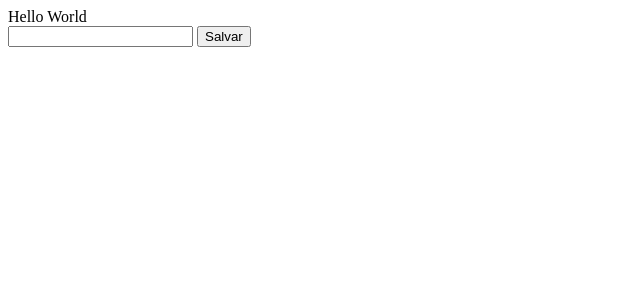
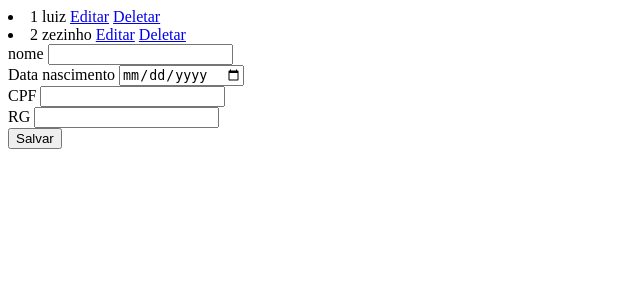
Before and after one commit to luizhenriqueti/crud-python, a Django app: page /PessoasCrud/ in a window 1280 px wide. Shown: the top 300 px of the page, without its empty margins (0-640 px from the left). Run offline with Django 4.2, Linux system fonts and the light colour scheme; data comes from the database, SQL or seed files in the repository; both versions use the stored data as it was after the commit; data that the repository does not hold is empty.

Commit message:
adicionado os campos na model:rg,cpf,data_nascimento. Criada a tabela de endereços para futura integração com a tbl pessoa

```diff
--- a/CRUD/CRUD/settings.py
+++ b/CRUD/CRUD/settings.py
@@ -38,6 +38,7 @@
     'django.contrib.messages',
     'django.contrib.staticfiles',
     'PessoasCrud',
+    'ipdb',
 ]
 
 MIDDLEWARE = [
--- a/CRUD/PessoasCrud/models.py
+++ b/CRUD/PessoasCrud/models.py
@@ -1,9 +1,23 @@
 from django.db import models
+
 
 
 # Create your models here.
 class Pessoa(models.Model):
+    id = models.IntegerField(primary_key=True)
     nome = models.CharField(max_length=100)
+    cpf = models.CharField(max_length=15)
+    rg = models.CharField(max_length=20)
+    data_nascimento = models.DateField(blank=True)
 
     def __str__(self):
         return self.nome
+
+
+class Endereco(models.Model):
+    nome = models.CharField(max_length=150)
+    numero = models.IntegerField()
+    pessoa = models.ForeignKey(Pessoa,on_delete=models.CASCADE)
+
+    def __str__(self):
+        return self.nome
--- a/CRUD/PessoasCrud/templates/index.html
+++ b/CRUD/PessoasCrud/templates/index.html
@@ -8,7 +8,7 @@
     <title>Document</title>
 </head>
 <body>
-    Hello World
+
     {% for pessoa in pessoas %}
         <li>
             {{pessoa.id}} {{pessoa.nome}}
@@ -19,9 +19,22 @@
 
     <form action="{% url 'salvar' %}" method="POST">
         {% csrf_token %}
-        <input type="text" name="nome" id="nome">
+        <div>
+            <label>nome</label>
+            <input type="text" name="nome" id="nome">
+        </div>
+        <div>
+             <label>Data nascimento</label>
+            <input type="date" name="data_nascimento" id="data_nascimento">
+        </div>
+        <div>
+            <label>CPF</label>
+            <input type="text" name="cpf" id="cpf">
+        </div>
+        <div>
+            <label>RG</label>
+            <input type="text" name="rg" id="rg">
+        </div>
+
         <button type="submit">Salvar</button>
     </form>
-
-</body>
-</html>
--- a/CRUD/PessoasCrud/views.py
+++ b/CRUD/PessoasCrud/views.py
@@ -1,5 +1,6 @@
 from django.shortcuts import render, redirect
 from .models import Pessoa
+import datetime as dt
 
 
 # Create your views here.
@@ -8,10 +9,14 @@
     return render(request, 'index.html', {'pessoas': pessoas})
 
 
-
 def salvar(request):
     nome = request.POST.get('nome')
-    Pessoa.objects.create(nome=nome)
+    cpf = request.POST.get('cpf')
+    rg = request.POST.get('rg')
+    data_nascimento = request.POST.get('data_nascimento')
+
+    Pessoa.objects.create(nome=nome, cpf=cpf, rg=rg, data_nascimento=data_nascimento)
+
     pessoas = Pessoa.objects.all()
     return render(request, 'index.html', {'pessoas': pessoas})
 
```
Also changed, not shown: CRUD/PessoasCrud/migrations/0001_initial.py, CRUD/PessoasCrud/migrations/0002_delete_pessoa.py (deleted), CRUD/PessoasCrud/migrations/0002_pessoa_cpf_pessoa_idade_pessoa_rg_alter_pessoa_id.py (added), CRUD/PessoasCrud/migrations/0003_endereco.py (added), CRUD/PessoasCrud/migrations/0003_initial.py (deleted), CRUD/PessoasCrud/migrations/0004_rename_idade_pessoa_ano_nascimento.py (added), CRUD/PessoasCrud/migrations/0005_rename_ano_nascimento_pessoa_data_nascimento.py (added), CRUD/PessoasCrud/migrations/0006_alter_pessoa_data_nascimento.py (added), CRUD/db.sqlite3.
